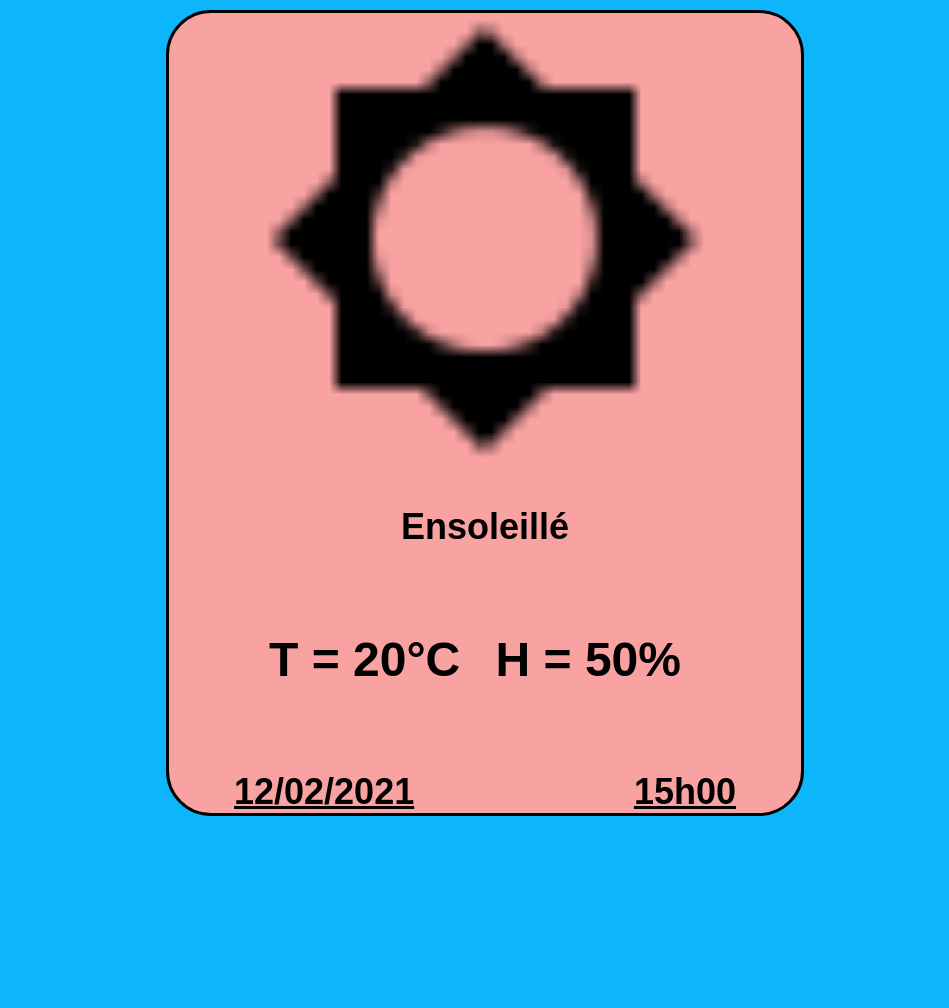
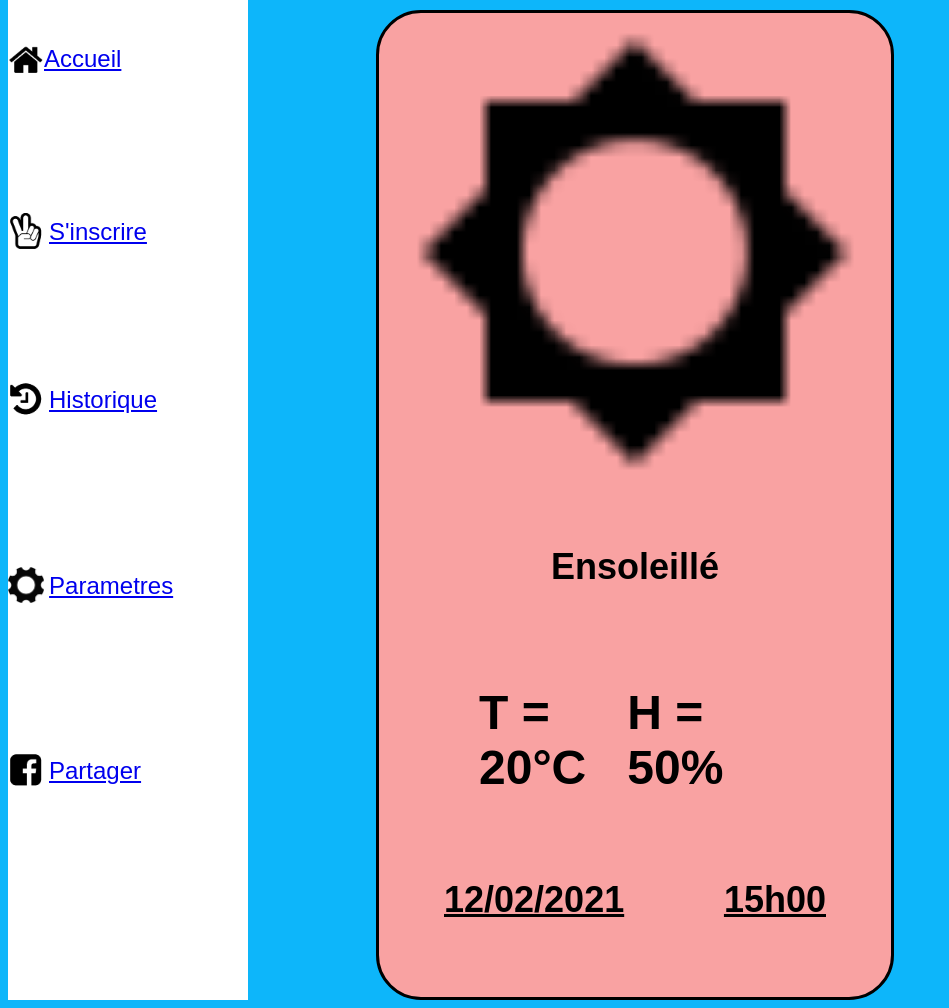
Before and after one commit to kemrode/stationMTO, a PHP site: page / in a window 1280 px wide. Shown: the part 102-1110 px from the top of the page, without its empty margins (0-949 px from the left). Before the commit the page ends 918 px from the top, so only its background shows below. Run offline with PHP 8.4, Linux system fonts and the light colour scheme.

Commit message:
<create>303: end of day 02FEB21

```diff
--- a/index.html
+++ b/index.html
@@ -101,6 +101,9 @@
 
 
     </div>
+    <div id="footer">
+
+    </div>
     <script src="scriptJavaS.js"></script>
 
 </body>
--- a/main.css
+++ b/main.css
@@ -59,9 +59,10 @@ body{
     flex:auto;
     flex-wrap: nowrap;
     flex-direction: column;
-    justify-content:flex-start;
+    justify-content:space-between;
     background-color : white;
     max-width: 8em;
+    min-height: 1000px;
     height: auto;
 }
 
@@ -270,3 +271,13 @@ body{
     text-decoration: underline;
     font-size: 1.2em;
 }
+
+
+/* Définition du footer */
+
+#footer{
+    display: flex;
+    margin: auto;
+    align-content: space-between;
+    background-color:black;
+}
--- a/scriptJavaS.js
+++ b/scriptJavaS.js
@@ -1,17 +1,22 @@
+// definition of variables about the menu roll out type
 let menuBtn = document.querySelector('button');
 let primaryMenu = document.querySelector('#menuRollOut');
 let menuHidden=true;
 
+// definition of variables about the elements of MTO case
+let temp = document.querySelector('temperatureNumber');
+let humidity = document.querySelector('hygromethrieNumber');
 
-primaryMenu.style.display="none";
+
+// primaryMenu.style.display="none";
 
 menuBtn.addEventListener('click', ()=> {
     if(menuHidden){
         primaryMenu.style.display="block";
+        primaryMenu.style.display='flex';
         menuHidden = false;
     }
     else {
-
         primaryMenu.style.display="none";
         menuHidden = true;
     }
```
